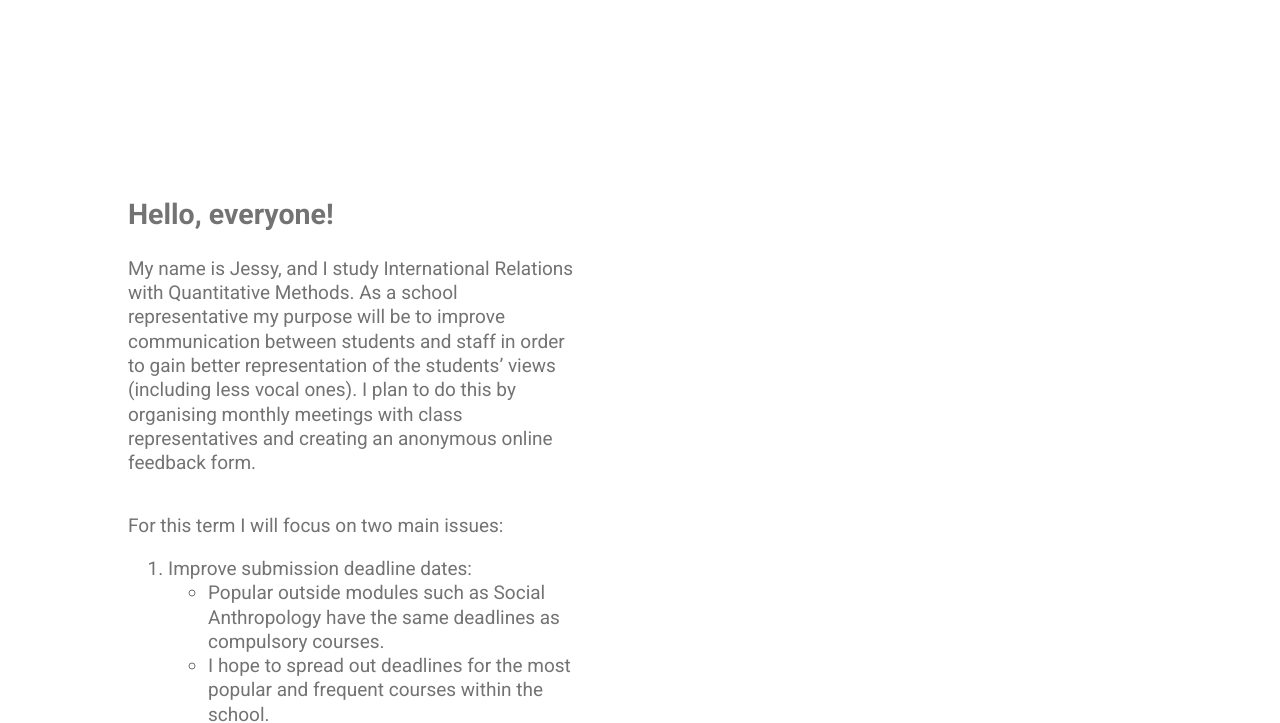
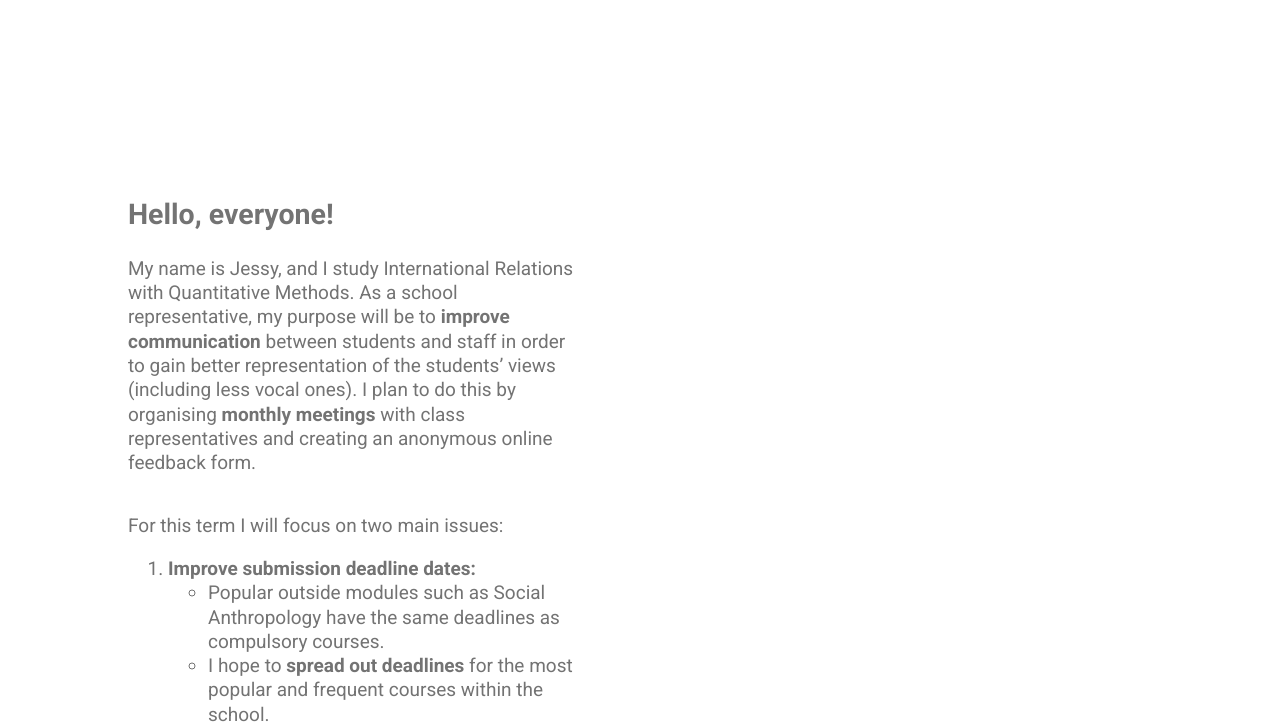
Before and after one commit to jessy-ong/jessy-ong.github.io, a plain HTML site: page index.html in a window 1280 px wide. Both pictures are taken after a click on the link "more". Shown: the part 77-800 px from the top of the page. Drawn offline with Linux system fonts and the light colour scheme.

Commit message:
Minor style changes.

```diff
--- a/index.html
+++ b/index.html
@@ -33,12 +33,10 @@
                 <h2 id="message-title"> Hello, everyone! </h2>
 
                 <div class="message">
-                    <p> My name is Jessy, and I study International Relations with Quantitative Methods.
-                    As a school representative my purpose will be to improve communication between students
-                    and staff in order to gain better representation of the students’ views (including less vocal ones).
-                    I plan to do this by organising monthly
+                    <p> My name is Jessy, and I study International Relations with Quantitative Methods. As a school representative, my purpose will be to <b>improve communication</b> between students and staff in order to gain better representation of the
+                        students’ views (including less vocal ones). I plan to do this by organising <b>monthly</b>
                         <span class="hide-inline">
-                                meetings with class representatives and creating an anonymous online feedback form.
+                                <b>meetings</b> with class representatives and creating an anonymous online feedback form.
                             </span>&nbsp;
                         <a class="more" href="#">more</a>
                     </p>
@@ -48,13 +46,13 @@
                             For this term I will focus on two main issues:
                             <ol>
                                 <li>
-                                Improve submission deadline dates:
+                                    <b>Improve submission deadline dates:</b>
                                     <ul>
                                         <li>
                                             Popular outside modules such as Social Anthropology have the same deadlines as compulsory courses.
                                         </li>
                                         <li>
-                                        I hope to spread out deadlines for the most popular and frequent courses within the school.
+                                            I hope to <b>spread out deadlines</b> for the most popular and frequent courses within the school.
                                         </li>
                                         <li>
                                             I believe that if the course organisers from SPS were to cooperate, we can improve deadline dates, even if the deadlines are two days apart.
@@ -62,13 +60,17 @@
                                     </ul>
                                 </li>
                                 <li>
-                                Closing the feedback loop:
+                                    <b>Closing the feedback loop:</b>
                                 <ul>
                                     <li>
-                                        To achieve this goal, we should make the feedback process efficient and fundamental.
+                                        To achieve this goal, we should make the feedback process
+                                        efficient and fundamental.
                                     </li>
                                     <li>
-                                        This has been on last year’s agenda and despite all the efficient feedbacks given, I would like to emphasise the importance of having constructive and timely feedback, i.e. promoting more uniform electronic remarks & making sure that tutors advertise their availability after an assignment has been returned.
+                                        This has been on last year’s agenda and despite all
+                                        the efficient feedbacks given, I would like to emphasise the
+                                        importance of having constructive and <b>timely feedback</b>,
+                                        i.e. promoting more uniform electronic remarks &amp; making sure that tutors advertise their availability after an assignment has been returned.
                                     </li>
                                 </ul>
                             </li>
```
Lines whose indentation alone changed are shown as unchanged.
